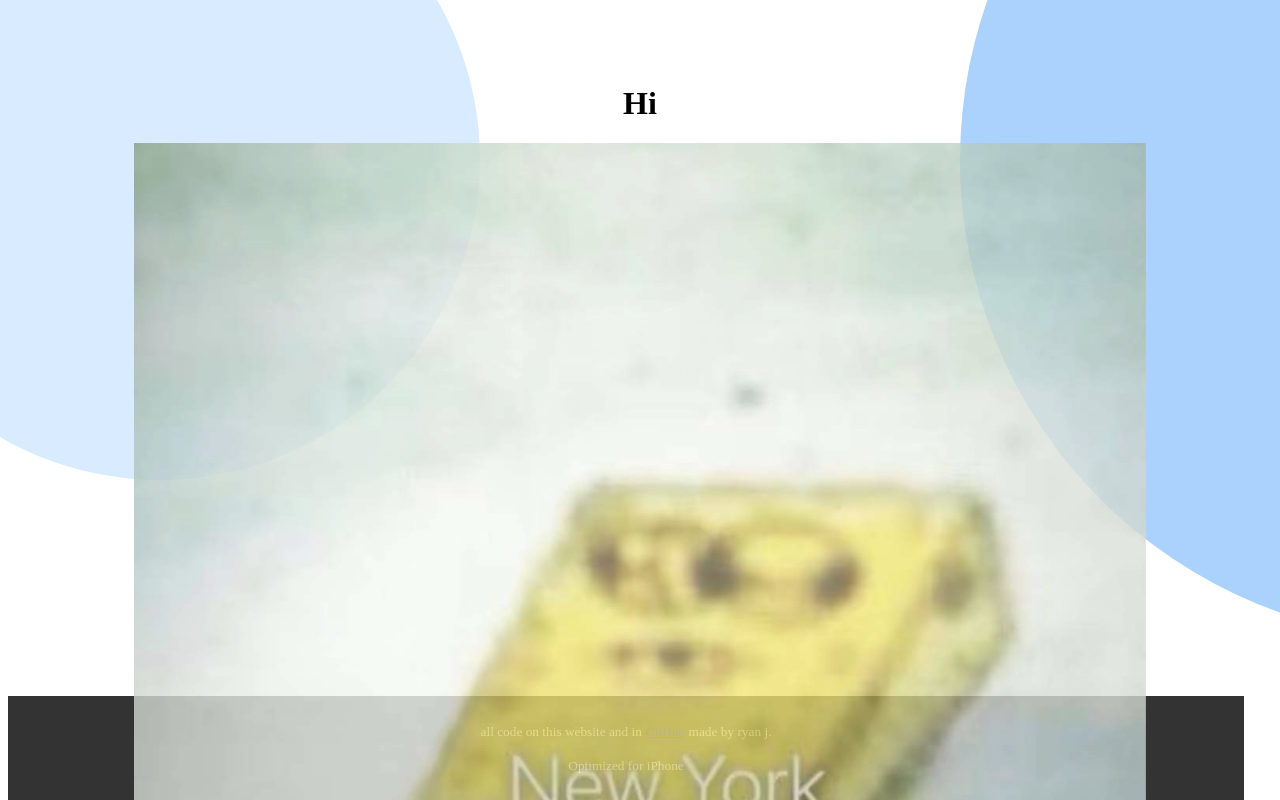
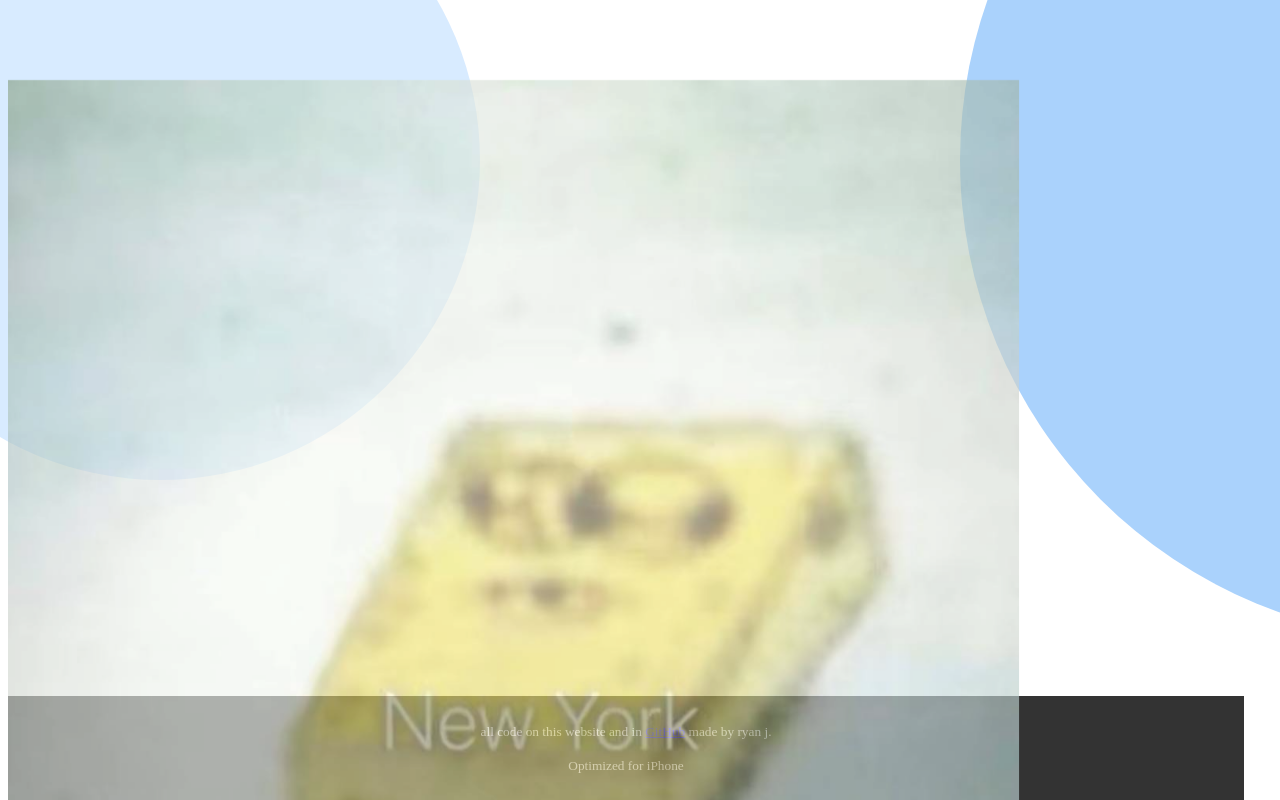
Before and after one commit to r-y4n/webapp, a Next.js app: page / in a window 1280 px wide. Shown: the top 800 px of the page. Built offline with nearby package versions, Linux system fonts and the light colour scheme.

Commit message:
Update styles.module.css

```diff
--- a/styles/styles.module.css
+++ b/styles/styles.module.css
@@ -1,4 +1,4 @@
-.container {
+.indxcontainer {
   position: relative; /* Establishes a positioning context for the absolutely positioned circle */
   text-align: center;
   margin-top: 5%;
```
